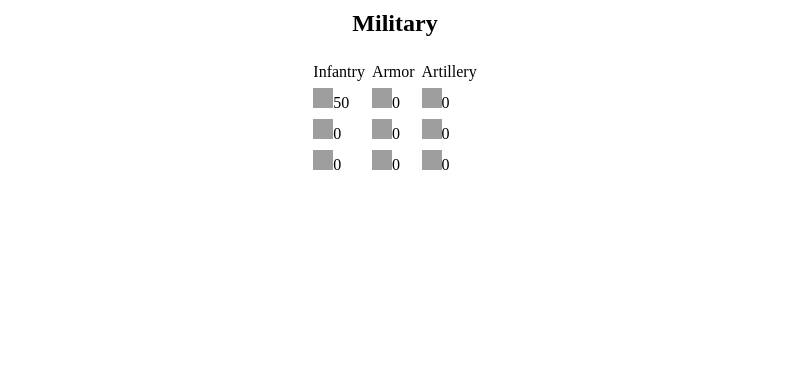
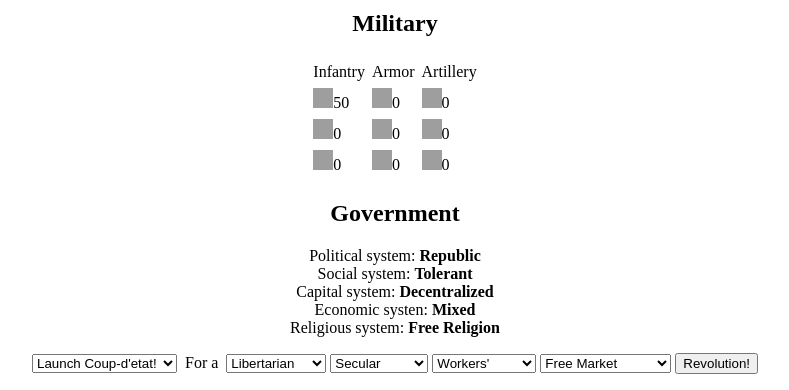
Before and after one commit to uiri/Gunboat-Diplomacy, a Django app: page / in a window 1280 px wide. Shown: the part 1244-1634 px from the top of the page, without its empty margins (245-1034 px from the left). Before the commit the page ends 1414 px from the top, so only its background shows below. Run offline with Django 3.2, Linux system fonts and the light colour scheme; grey boxes are pictures that could not be loaded.

Commit message:
politics et religion
added politics

added the variables for religion, will make

```diff
--- a/templates/index.html
+++ b/templates/index.html
@@ -2,54 +2,114 @@
 <html xmlns="http://www.w3.org/1999/xhtml">
 <head>
 <script type="text/javascript">
+
 /* Reset all the variables */
 var lat = 0;
 var lng = 0;
 var cityName = "New City";
+
 var population = 10000;
 	var availablePop = 10000;
 	var armySize = 50;
-		//basic unit
 		var militia = 50;
-		//specialized defenders
 		var infantry = 0;
-		//general attackers
 		var marines = 0;
-		//specialized attackers
 		var tanks = 0;
-		//general defenders
 		var APCs = 0;
-		//general armor
 		var IFVs = 0;
-		//anti-fortification/offensive artillery
 		var fieldGuns = 0;
-		//general artillery
 		var artillery = 0;
-		//defensive artillery
 		var fixedGuns = 0;
+		var fanatics = 1;
 	var resourcePop = 0;
 		var foodPop = 250;
 		var fuelPop = 250;
 		var metalPop = 250;
 	var productionPop = 0;
 	var popModifier = 1;
+
 var food = 20000;
 var fuel = 10000;
 var metal = 10000;
+
 var production = availablePop*50;
 	var productionModifier = 50;
-var loyalty = 100;
 	var warehouseLevel = 4;
 		var capacity;
 	var barracksLevel = 1;
+	var fortLevel = 1;
 	var roadLevel = 0;
 	var workshopLevel = 0;
 	var schoolLevel = 1;
 	var hospitalLevel = 0;
 	var factoryLevel = 0;
-	var shipuardLevel = 0;
 	var airportLevel = 0
+	var shipyardLevel = 0;
+	var laboratoryLevel = 0;
+		var supercomputerLevel;
+		var ethanolLevel;
+		var hydroponicsLevel;
+		var recyclingLevel;
+		var nuclearLevel;
+		var launchpadLevel;
 
+var loyalty = 100;
+	var politics;
+		var politicstypes = ["Democracy", "Republic", "Autocracy"];
+		var politicssymbols = ["☑", "✍", "♔"];
+		var politicschoice = 1;
+	var society;
+		var societytypes = ["Libertarian", "Tolerant", "Conservative"];
+		var societysymbols = ["🗽", "☮", "🔨"];
+		var societychoice = 1;
+	var capital;
+		var capitaltypes = ["Syndicalist", "Decentralized", "Capitalist"];
+		var capitalsymbols = ["Ⓐ", "☍", "$"];
+		var capitalchoice = 1;
+	var economy
+		var economytypes = ["Free Market", "Mixed", "Planned"];
+		var economysymbols = ["⚖", "☊", "☭"];
+		var economychoice = 1;
+	var religionsystems;
+		var religionsystemstypes = ["Free Religion", "State Atheism", "Theocracy"];
+		var religionsystemssymbols = ["☪☸xis☩", "⚛", "♗"];
+		var religionsystemschoice = 0;
+		var orthodox = 10;
+		var catholic = 10;
+		var protestant = 10;
+		var sunni = 10;
+		var shia = 10;
+		var buddhist = 10;
+		var sikh = 10;
+		var pagan = 15;
+		var atheist = 15;
+		var majorReligions = ["Orthodox", "Catholic", "Protestant", "Sunni", "Shia", "Buddhist", "Sikh", "Pagan", "Irreligious"];
+			var religionsymbols = ["☦","✝","✞","☪","☫","☸","☬","⛤","αθεοι"];
+			var religionquotes = ["I believe in one God, Father Almighty, Creator of heaven and earth, and of all things visible and invisible. And in one Lord Jesus Christ, the only-begotten Son of God, begotten of the Father before all ages.", "Now the Catholic Faith is this: We worship One God in Trinity and Trinity in Unity, neither confounding the Persons nor dividing the substance.",  "I believe in the Holy Ghost, the Holy Christian Church, the Communion of Saints, the Forgiveness of sins, the Resurrection of the Body, and the Life everlasting.  Amen.",  "There is no god but God, and Muhammad is the messenger of God.", "There is no god but God, and Muhammad is the messenger of God, and Ali is the viceregent of God.", "Suffering exists. There is a cause for suffering. There is an end to suffering. In order to end suffering, you must follow the Eightfold Path.",  "There exists but one God, who is called The True, The Creator, Free from fear and hate, Immortal, Not begotten, Self-Existent, Great and Compassionate." ]
+			var religionUnits = ["Varagnian", "Crusader", "Puritan", "Mujahadin", "Assassin", "Shaolin Monk", "Punjabi"];
+			var stateReligion = 0;
+				stateReligion.programs = ["Charity", "Asceticism", "Missionaries", "Pilgrimage", "Holy War"];
+				stateReligion.program = 0;
+				stateReligion.buildings = ["hospitalLevel", "warehouseLevel", "schoolLevel", "roadLevel", "fortLevel"];
+			var fanaticCity = cityName;
+		var paganism
+			paganism.types = ["Cult of Personality", "Hindu", "Chinese", "Shinto", "Norse", "Egyptian", "Greek", "Animist"];
+			paganism.choice = 1;
+			paganism.programs = ["Creator God", "War God", "Harvest God", "Sea God", "Underworld God"];
+			paganism.results = ["productionModifier += .1", "loyalty+=10", "food *= 1.1; metal *= 1.1; fuel *= 1.1", "fortLevel += Math.round(pagan/5)"];
+			paganism.lastFestival = new Date();
+
+function getReligion(latitude, longitude){
+/*DUMMY FUNCTION
+
+Determines pagan and atheist population, then fills in the rest.
+
+If in Eurasia, based on proximity to holy cities.
+If in Africa, based on latitude.
+If in Americans, based on proximity to equator.*/
+}
+
+getReligion(lat,lng);
 /* If the city is new, put this time as the last update. */
 
 var lastUpdate = new Date();
@@ -101,6 +161,12 @@ function writeStats(){
 	document.getElementById("fixedgunnum").innerHTML=fixedGuns;
 	//building levels
 	document.getElementById("warehousespan").innerHTML=warehouseLevel;
+	//politics and religion
+	document.getElementById("political").innerHTML=politicstypes[politicschoice];
+	document.getElementById("social").innerHTML=societytypes[societychoice];
+	document.getElementById("capital").innerHTML=capitaltypes[capitalchoice];
+	document.getElementById("economic").innerHTML=economytypes[economychoice];
+	document.getElementById("religious").innerHTML=religionsystemstypes[religionsystemschoice];
 }
 
 /* Function to mathematically update the stats*/
@@ -119,6 +185,14 @@ function update(){
 	armySize = militia + infantry + marines + tanks*4 + APCs*6 + IFVs*5 + fieldGuns*5 + artillery*8 + fixedGuns*10;
 	availablePop = population - (armySize + resourcePop + productionPop);
 
+	//Fix the politics & religion stuff
+	if (fanaticCity == cityName)
+		fanatics = 1;
+	else
+		fanatics = 0;
+	var religious = (orthodox+catholic+protestant+sunni+shia+buddhist+sikh+pagan)
+	if (religious < 100)
+		atheist = 100-religious;
 
 	// Now actually run the resource formula
 
@@ -135,6 +209,10 @@ function update(){
 		fuel = capacity;
 	if (metal > capacity)
 		metal = capacity;
+
+	//check the queue
+	if (!doingQueue && queue.length > 0)
+		doQueue();
 
 	//now record it for posterity
 	writeStats();
@@ -238,6 +316,17 @@ function upgradeBuilding(buildingChoice){
 	}
 }
 
+//viva la revolución!
+function revolution() {
+var targetPolitics =  document.getElementById("revpolitics").selectedIndex;
+var targetSociety =  document.getElementById("revsociety").selectedIndex;
+var targetCapital =  document.getElementById("revcapital").selectedIndex;
+var targetEconomy =  document.getElementById("reveconomy").selectedIndex;
+var targetReligionSystem =  document.getElementById("revreligion").selectedIndex;
+
+queue.push(new queueItem("REVOLUTION!", 0, 0, 0, population, "politicschoice=" + targetPolitics + ";societyChoice=" + targetSociety + ";capitalchoice=" + targetCapital + ";economychoice=" + targetEconomy + "religionsystemschoice=" + targetReligionSystem + ";"));
+}
+
 </script>
 <meta http-equiv="Content-Type" content="text/html; charset=UTF-8" />
 <title>My City</title>
@@ -263,8 +352,8 @@ function upgradeBuilding(buildingChoice){
   </tr>
   <tr>
     <td>
-	  <p><a>Military</a><br />
-	    <a>Government</a><br />
+	  <p><a href="#military">Military</a><br />
+	    <a href="#government">Government</a><br />
 	    <a>Religion</a><br />
       <a>World Map</a><br />
     </p></td>
@@ -274,7 +363,8 @@ function upgradeBuilding(buildingChoice){
 </div>
 
 <div id="queuediv" style="background:#666; color:#FFF;"><h3>Building Queue<h3></div>
-<h2>Infrastructure</h2>
+<h2>Infrastructure </h2>
+
 <p>Warehouse (Level <span id="warehousespan"></span>) <button onclick="update(); upgradeBuilding('warehouse');">Upgrade Warehouse</button>
 <br />
 &nbsp;&nbsp;&nbsp;&nbsp;&nbsp;Farmers
@@ -306,7 +396,7 @@ function upgradeBuilding(buildingChoice){
   </tr>
 </table>
 
-<div id="militaryscreen" align="center"><h2>Military</h2>
+<div id="militaryscreen" align="center"><h2><a name="military">Military</a></h2>
 <table cellspacing="5">
 <tr>
 	<td>Infantry</td>
@@ -331,6 +421,44 @@ function upgradeBuilding(buildingChoice){
 </table>
 </div>
 
+<div id="govscreen" align="center"><h2><a name="government">Government</a></h2>
+
+Political system: <b><span id="political"></span></b><br />
+Social system: <b><span id="social"></span></b><br />
+Capital system: <b><span id="capital"></span></b><br />
+Economic systen: <b><span id="economic"></span></b><br />
+Religious system: <b><span id="religious"></span></b>
+
+<p><select id="revpolitics">
+  <option>Launch Coup-d'etat!</option>
+  <option>Rewrite Constitution!</option>
+  <option>Hold Elections!</option>
+</select>
+&nbsp;For a&nbsp;
+<select id="revsociety">
+  <option>Libertarian</option>
+  <option>Tolerant</option>
+  <option>Conservative</option>
+</select>
+<select id="revreligion">
+  <option>Secular</option>
+  <option>State Atheist</option>
+  <option>Theocratic</option>
+</select>
+<select id="revcapital">
+  <option>Workers'</option>
+  <option>Decentralized </option>
+  <option>Capitalist</option>
+</select>
+<select id="reveconomy">
+  <option>Free Market</option>
+  <option>Mixed Economy</option>
+  <option>Planned Economy</option>
+</select>
+<button onclick="revolution();">Revolution!</button>
+</p>
+</div>
+
 <script type="text/javascript">update(); var queueHTML = document.getElementById("queuediv");</script>
 </body>
 </html>
```
